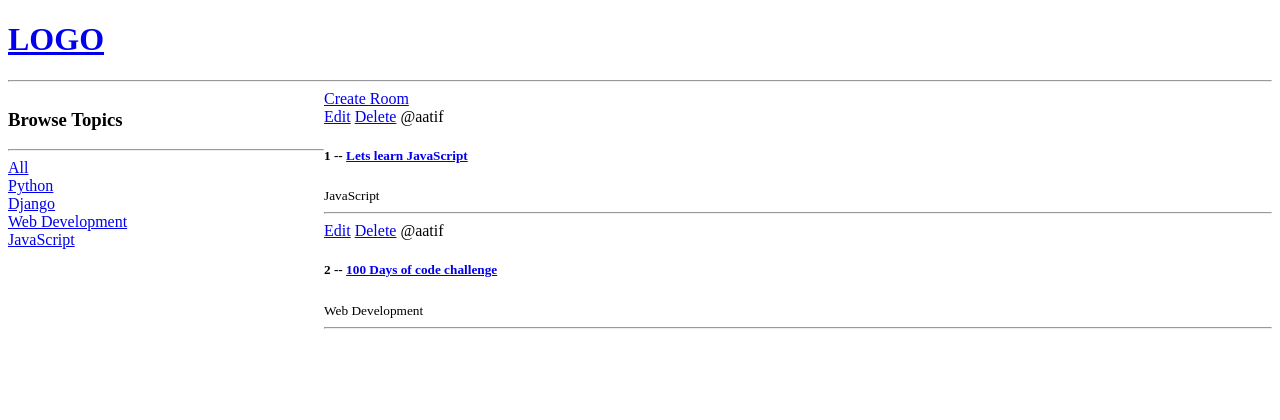
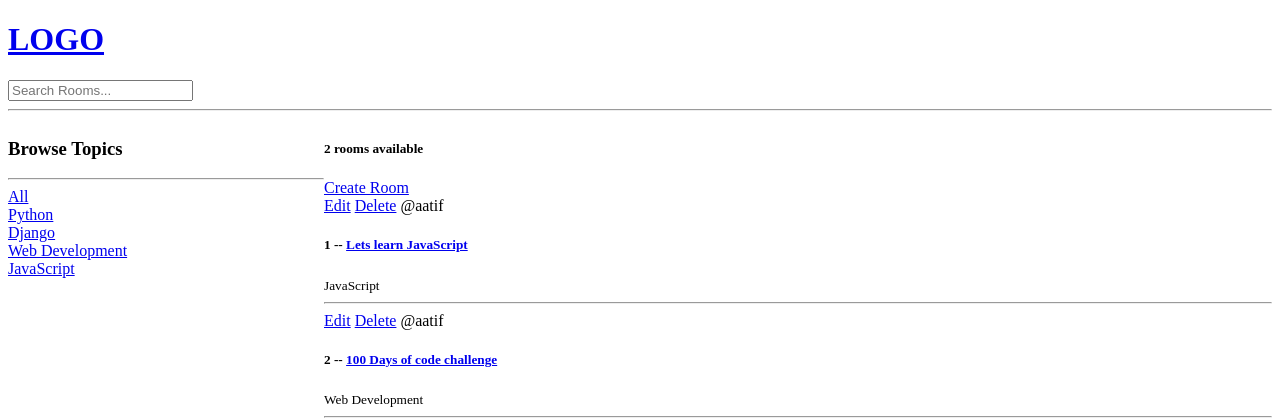
Before and after one commit to AatifM/studybud, a Django app: page / in a window 1280 px wide. Shown: the top 420 px of the page. Run offline with Django 5.2, Linux system fonts and the light colour scheme; data comes from the database, SQL or seed files in the repository.

Commit message:
Add searchbar functionality

```diff
--- a/base/templates/base/home.html
+++ b/base/templates/base/home.html
@@ -27,6 +27,7 @@
     </div>
 
     <div>
+        <h5>{{room_count}} rooms available</h5>
         <a href="{% url 'create-room' %}">Create Room</a>
 
         <div>
--- a/base/views.py
+++ b/base/views.py
@@ -1,4 +1,5 @@
 from django.shortcuts import render, redirect
+from django.db.models import Q
 from .models import Room, Topic
 from .forms import RoomForm
 
@@ -6,10 +7,16 @@ from .forms import RoomForm
 
 def home(request):
     q = request.GET.get('q') if request.GET.get('q') != None else ''
-    rooms = Room.objects.filter(topic__name__icontains=q)
+    rooms = Room.objects.filter(
+        Q(topic__name__icontains=q) |
+        Q(name__icontains=q) |
+        Q(description__icontains=q)
+        )
+
     topics = Topic.objects.all()
+    room_count = rooms.count()
 
-    context = {'rooms': rooms, 'topics': topics}
+    context = {'rooms': rooms, 'topics': topics, 'room_count': room_count}
     return render(request, 'base/home.html', context)
 
 def room(request, pk):
--- a/templates/navbar.html
+++ b/templates/navbar.html
@@ -2,4 +2,8 @@
     <h1>LOGO</h1>
 </a>
 
+<form method="GET" action="{% url 'home' %}">
+    <input type="text" name="q" placeholder="Search Rooms..." />
+</form>
+
 <hr>
```
